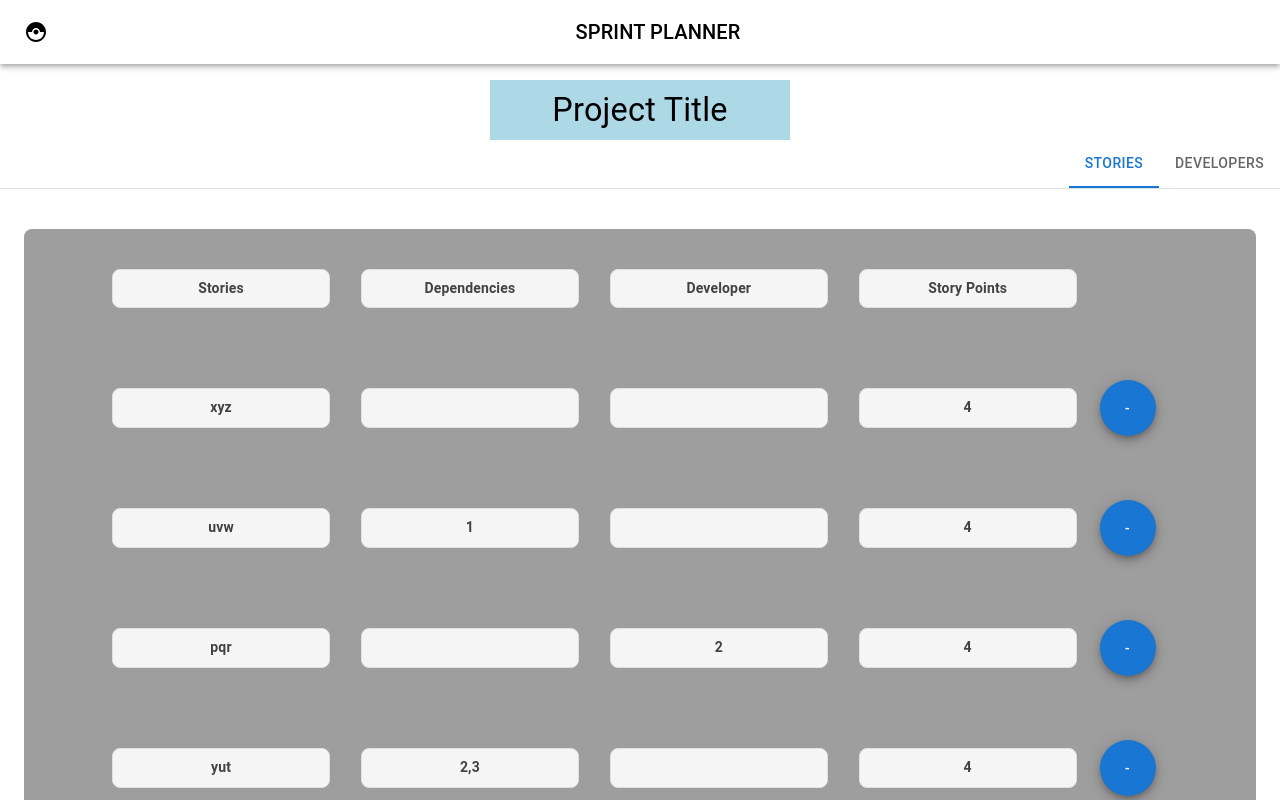
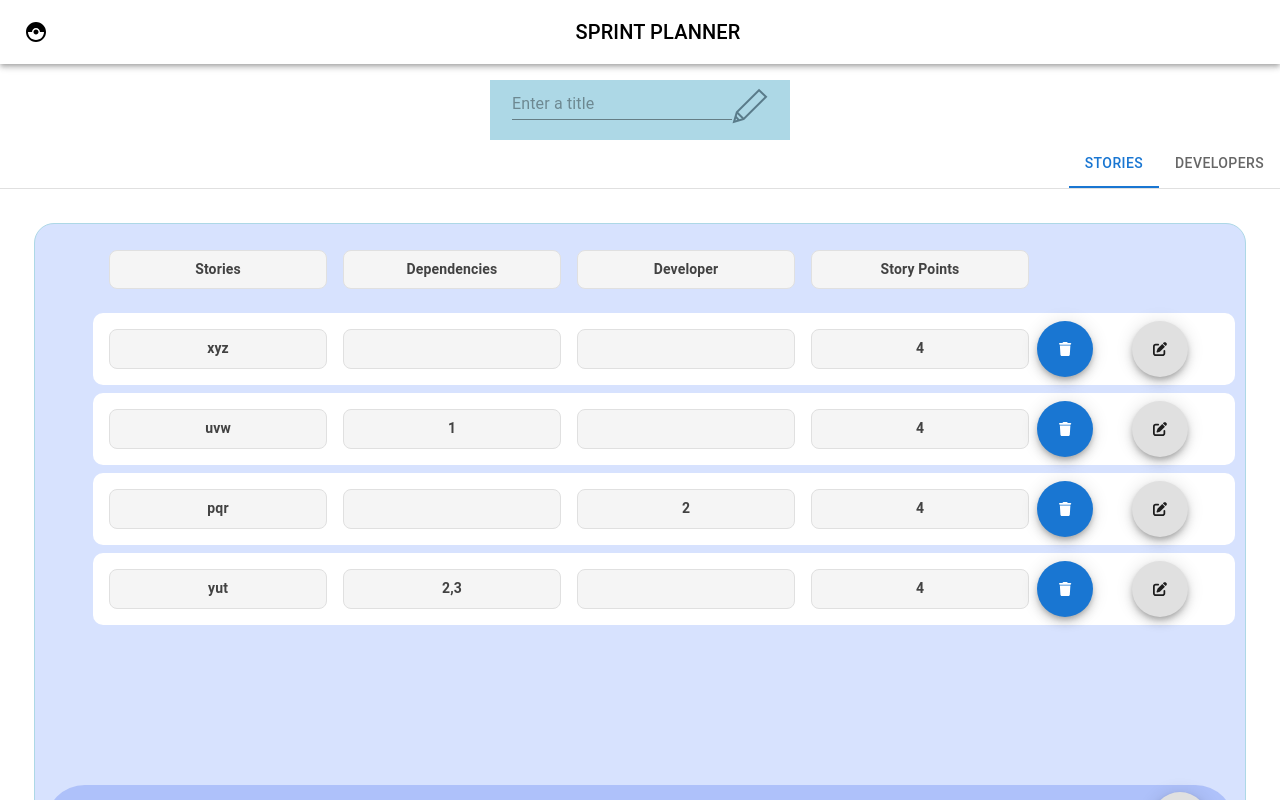
Before and after one commit to tech-university-india/sprint-planner-frontend, a React (Create React App) app: page / in a window 1280 px wide. Both pictures are taken after a click on the tab "STORIES". Shown: the top 800 px of the page. Built offline with nearby package versions, Linux system fonts and the light colour scheme.

Commit message:
feat: Story Input Style Changes

```diff
--- a/package.json
+++ b/package.json
@@ -5,6 +5,9 @@
   "dependencies": {
     "@emotion/react": "^11.10.6",
     "@emotion/styled": "^11.10.6",
+    "@fortawesome/fontawesome-svg-core": "^6.3.0",
+    "@fortawesome/free-solid-svg-icons": "^6.3.0",
+    "@fortawesome/react-fontawesome": "^0.2.0",
     "@mui/icons-material": "^5.11.11",
     "@mui/material": "^5.11.12",
     "@testing-library/jest-dom": "^5.16.5",
--- a/src/Components/StoryInput/StoryInput.css
+++ b/src/Components/StoryInput/StoryInput.css
@@ -0,0 +1,36 @@
+.story-container {
+    display: flex;
+    flex-direction: column;
+    align-items: center;
+    justify-content: center;
+    /* align-content: center; */
+    /* height: 100vh; */
+    /* width: 100vw; */
+    padding: 10px;
+    margin: 10px;
+    border: 1px solid lightblue;
+    border-radius: 20px;
+    /* background-color: #e9e9e9; */
+    background-color: rgb(215, 226, 254);
+  }
+
+  .story-container-form{
+    width: 100%;
+    height: 10vh;
+    display: flex;
+    flex-direction: column;
+    background-color:  #345eeb40;
+    justify-content: center;
+    align-items: center;
+    border-radius: 40px;
+    /* align-content: space-between; */
+    /* justify-content: space-around; */
+  }
+
+  .story-list {
+    height: 60vh;
+    /* box-shadow: 1px 1px 5px 1px rgba(0, 0, 0, 0.2); */
+    /* border: 1px solid lightblue; */
+    /* add scroll */
+    overflow-y: scroll;
+  }
--- a/src/Components/StoryInput/index.jsx
+++ b/src/Components/StoryInput/index.jsx
@@ -1,7 +1,9 @@
 import { Button, Box, Input, Fab } from '@mui/material';
+import { FontAwesomeIcon } from '@fortawesome/react-fontawesome';
+import { faEdit, faTrash } from '@fortawesome/free-solid-svg-icons';
 import PropTypes from 'prop-types';
 import React, { useState } from 'react';
-
+import './StoryInput.css';
 function Item(props) {
   const { sx, ...other } = props;
   return (
@@ -64,14 +66,15 @@ export default function StoryInput({ storyList, setStoryList }) {
   };
   return (
     <>
-      <Box mx="auto" sx={{ bgcolor: 'text.disabled', borderRadius: 2, mt: 2 }}>
+      <div className="story-container">
+        <Box mx="auto">
           <div>
             <Box
               sx={{
                 display: 'grid',
-              gridTemplateColumns: 'repeat(4, 2fr) 1fr',
+                gridTemplateColumns: 'repeat(4, 2fr) 1fr 1fr',
                 ml: 6,
-              p: 4,
+                p: 1,
               }}
             >
               <Item>Stories</Item>
@@ -79,6 +82,7 @@ export default function StoryInput({ storyList, setStoryList }) {
               <Item>Developer</Item>
               <Item>Story Points</Item>
             </Box>
+            <div className="story-list">
               {storyList.length === 0 ? (
                 <h1>No Stories</h1>
               ) : (
@@ -90,9 +94,12 @@ export default function StoryInput({ storyList, setStoryList }) {
                       <Box
                         sx={{
                           display: 'grid',
-                      gridTemplateColumns: 'repeat(4, 2fr) 1fr',
+                          gridTemplateColumns: 'repeat(4, 2fr) 1fr 1fr',
+                          backgroundColor: 'white',
+                          borderRadius: '10px',
                           ml: 6,
-                      p: 4,
+                          mt: 1,
+                          p: 1,
                         }}
                       >
                         <Item>{stories}</Item>
@@ -104,7 +111,10 @@ export default function StoryInput({ storyList, setStoryList }) {
                           onClick={() => removeItem(id)}
                           aria-label="add"
                         >
-                      -
+                          <FontAwesomeIcon icon={faTrash} />
+                        </Fab>
+                        <Fab>
+                          <FontAwesomeIcon icon={faEdit} />
                         </Fab>
                         {/* // <Button  onClick={() => removeItem(id)}>Remove</Button> */}
                       </Box>
@@ -113,13 +123,14 @@ export default function StoryInput({ storyList, setStoryList }) {
                 })
               )}
             </div>
-        <form onSubmit={handleSubmit}>
+          </div>
+          <form className="story-container-form" onSubmit={handleSubmit}>
             <Box
               sx={{
                 display: 'grid',
-              gridTemplateColumns: 'repeat(4, 2fr) 1fr',
+                gridTemplateColumns: 'repeat(4, 2fr) 1fr 1fr',
                 ml: 6,
-              p: 4,
+                p: 1,
               }}
             >
               <Item>
@@ -159,16 +170,18 @@ export default function StoryInput({ storyList, setStoryList }) {
                   onChange={(e) => setStoryPoints(e.target.value)}
                 />
               </Item>
-          </Box>
-          <Button
+              <div></div>
+              <Fab
                 variant="contained"
                 style={{ margin: '0 auto', display: 'flex' }}
                 type="submit"
               >
-            Add Story
-          </Button>
+                +
+              </Fab>
+            </Box>
           </form>
         </Box>
+      </div>
     </>
   );
 }
--- a/src/Components/Title/index.jsx
+++ b/src/Components/Title/index.jsx
@@ -3,14 +3,48 @@ import {
   Box,
   createTheme,
   responsiveFontSizes,
+  TextField,
 } from '@mui/material';
+import PropTypes from 'prop-types';
+import EditIcon from '../../assets/user-pencil-write-ui-education_2023-03-09/user-pencil-write-ui-education@2x.png';
 
-import React from 'react';
+import React, { useState } from 'react';
 
 let theme = createTheme();
 theme = responsiveFontSizes(theme);
 
+const InlineEdit = ({ value, setValue }) => {
+  const [editingValue, setEditingValue] = useState(value);
+
+  const onChange = (event) => setEditingValue(event.target.value);
+
+  const onKeyDown = (event) => {
+    if (event.key === 'Enter' || event.key === 'Escape') {
+      event.target.blur();
+    }
+  };
+
+  const onBlur = (event) => {
+    setValue(event.target.value);
+  };
+
+  return (
+    <TextField
+      id="standard-basic"
+      variant="standard"
+      type="text"
+      placeholder="Enter a title"
+      aria-label="Field name"
+      value={editingValue}
+      onChange={onChange}
+      onKeyDown={onKeyDown}
+      onBlur={onBlur}
+    />
+  );
+};
+
 export default function Title() {
+  const [value, setValue] = useState();
   return (
     <Box
       component="span"
@@ -22,8 +56,19 @@ export default function Title() {
       bgcolor="lightblue"
     >
       <Typography variant="h4" theme={theme} m="auto" gutterBottom>
-        Project Title
+        <InlineEdit
+          value={value}
+          variant="h4"
+          theme={theme}
+          setValue={setValue}
+        />
+        <img src={EditIcon}></img>
       </Typography>
     </Box>
   );
 }
+
+InlineEdit.propTypes = {
+  value: PropTypes.string.isRequired,
+  setValue: PropTypes.func.isRequired,
+};
```
Also changed, not shown: 1 other file (tests, documents, lock files or other folders). Lines whose indentation alone changed are shown as unchanged.
